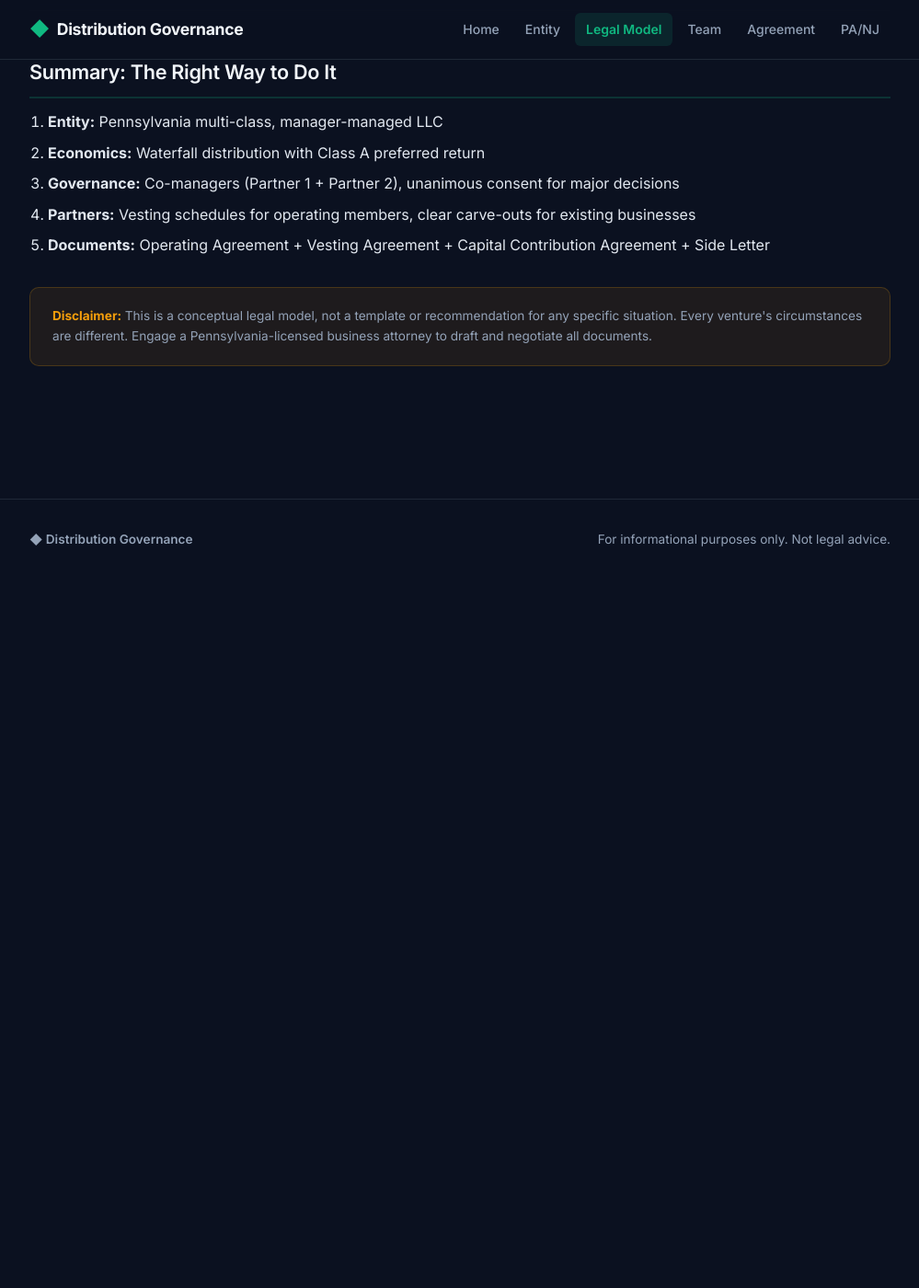
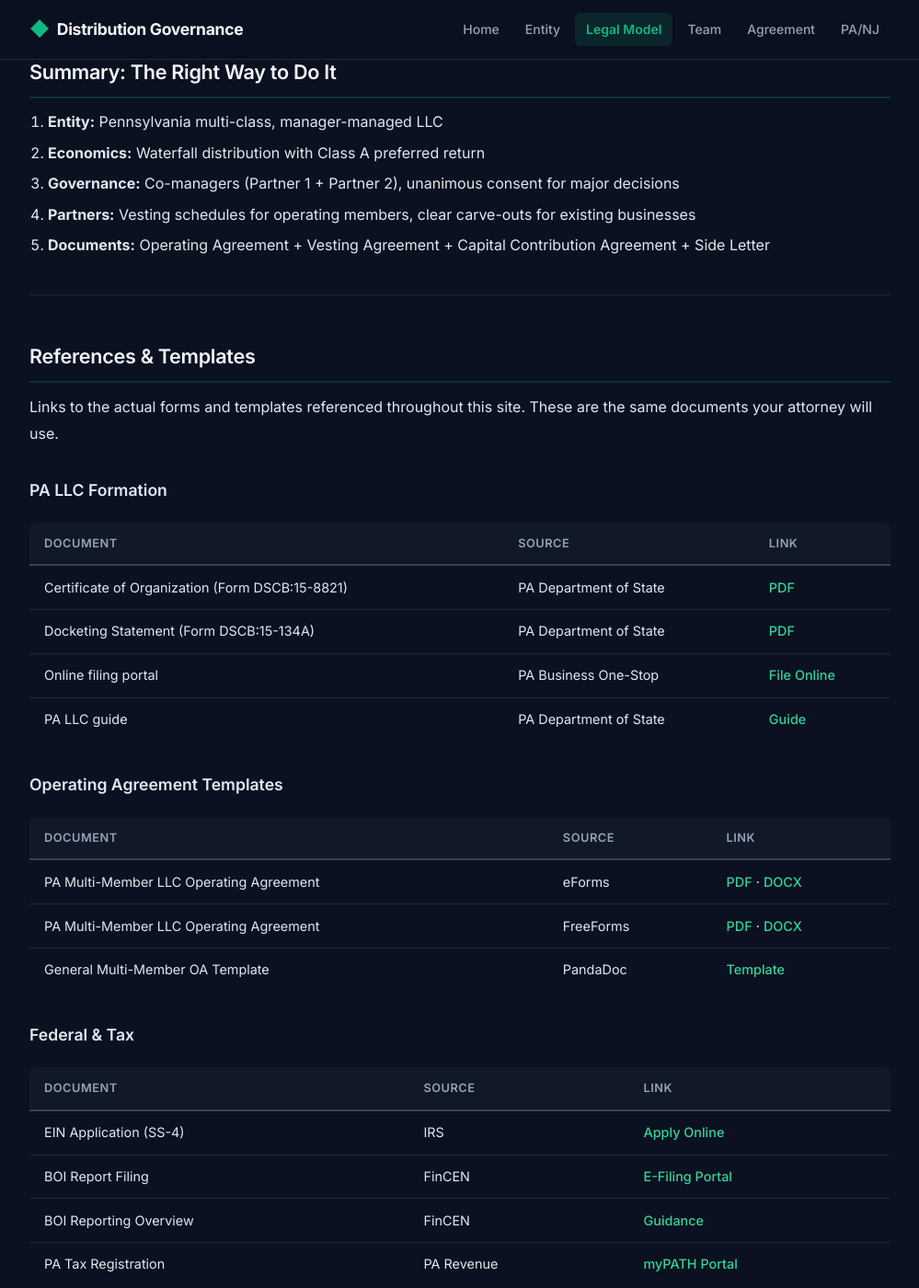
Before and after one commit to techmore/Distribution_Governance, a Jekyll site: the page built from legal-model.md, in a window 1280 px wide and 1400 px high, scrolled down 7457 px. Shown: the whole window at 92% size, without its empty margins (140-1139 px from the left). Built offline with Jekyll 4.4.1, drawn with Linux system fonts in a browser that asks for light colours; before the commit the page ends 8087 px from its top, so only the background shows below that; some of the changed text lies outside the part shown.

Commit message:
Add reference links to templates, forms, and regulatory resources throughout the site

```diff
--- a/legal-model.md
+++ b/legal-model.md
@@ -209,16 +209,16 @@ Not critical for a distribution business, but worth documenting:
 
 ### Recommended Process
 
-| Step | Action | Who |
-|------|--------|-----|
-| 1 | Negotiate economic terms (who gets what) | All members |
-| 2 | Draft Operating Agreement | Attorney |
-| 3 | File Articles of Organization with PA | Attorney or members |
-| 4 | Draft side letters (vesting, carve-outs, capital) | Attorney |
-| 5 | Execute all documents | All members |
-| 6 | Open bank account, obtain EIN | Partner 1 |
-| 7 | Register for PA taxes | Partner 2 |
-| 8 | File BOI report (Corporate Transparency Act) | Partner 2 |
+| Step | Action | Who | Reference |
+|------|--------|-----|-----------|
+| 1 | Negotiate economic terms (who gets what) | All members | — |
+| 2 | Draft Operating Agreement | Attorney | [PA Multi-Member OA Template](https://eforms.com/download/2016/01/pennsylvania-multi-member-llc-operating-agreement-template.pdf) |
+| 3 | File Articles of Organization with PA | Attorney or members | [DSCB Form 15-8821 (PDF)](https://www.pa.gov/content/dam/copapwp-pagov/en/dos/programs/business/forms/offsite-forms/15-8821-Cert-of-Org-Dom-LLC.pdf) · [File Online](https://www.corporations.pa.gov/) |
+| 4 | Draft side letters (vesting, carve-outs, capital) | Attorney | — |
+| 5 | Execute all documents | All members | — |
+| 6 | Open bank account, obtain EIN | Partner 1 | [IRS EIN Application](https://www.irs.gov/businesses/small-businesses-self-employed/apply-for-an-employer-identification-number-ein-online) |
+| 7 | Register for PA taxes | Partner 2 | [PA myPATH](https://mypath.pa.gov/) |
+| 8 | File BOI report (if required) | Partner 2 | [FinCEN BOI E-Filing](https://boiefiling.fincen.gov/) · [BOI Instructions](https://www.fincen.gov/boi) |
 
 ### Timeline
 
@@ -246,6 +246,46 @@ Not critical for a distribution business, but worth documenting:
 4. **Partners:** Vesting schedules for operating members, clear carve-outs for existing businesses
 5. **Documents:** Operating Agreement + Vesting Agreement + Capital Contribution Agreement + Side Letter
 
+---
+
+## References & Templates
+
+Links to the actual forms and templates referenced throughout this site. These are the same documents your attorney will use.
+
+### PA LLC Formation
+
+| Document | Source | Link |
+|----------|--------|------|
+| Certificate of Organization (Form DSCB:15-8821) | PA Department of State | [PDF](https://www.pa.gov/content/dam/copapwp-pagov/en/dos/programs/business/forms/offsite-forms/15-8821-Cert-of-Org-Dom-LLC.pdf) |
+| Docketing Statement (Form DSCB:15-134A) | PA Department of State | [PDF](https://www.pa.gov/content/dam/copapwp-pagov/en/dos/resources/business/forms/15-134A%20Docketing%20statement%20creation.pdf) |
+| Online filing portal | PA Business One-Stop | [File Online](https://www.corporations.pa.gov/) |
+| PA LLC guide | PA Department of State | [Guide](https://www.pa.gov/agencies/dos/programs/business/types-of-filings-and-registrations/pennsylvania-limited-liability-company) |
+
+### Operating Agreement Templates
+
+| Document | Source | Link |
+|----------|--------|------|
+| PA Multi-Member LLC Operating Agreement | eForms | [PDF](https://eforms.com/download/2016/01/pennsylvania-multi-member-llc-operating-agreement-template.pdf) · [DOCX](https://eforms.com/download/2016/01/pennsylvania-multi-member-llc-operating-agreement-template.docx) |
+| PA Multi-Member LLC Operating Agreement | FreeForms | [PDF](https://freeforms.com/wp-content/uploads/2024/02/Pennsylvania-Multi-Member-LLC-Operating-Agreement-Form.pdf) · [DOCX](https://freeforms.com/wp-content/uploads/2024/02/Pennsylvania-Multi-Member-LLC-Operating-Agreement-Form.docx) |
+| General Multi-Member OA Template | PandaDoc | [Template](https://www.pandadoc.com/pennsylvania-operating-agreement-templates) |
+
+### Federal & Tax
+
+| Document | Source | Link |
+|----------|--------|------|
+| EIN Application (SS-4) | IRS | [Apply Online](https://www.irs.gov/businesses/small-businesses-self-employed/apply-for-an-employer-identification-number-ein-online) |
+| BOI Report Filing | FinCEN | [E-Filing Portal](https://boiefiling.fincen.gov/) |
+| BOI Reporting Overview | FinCEN | [Guidance](https://www.fincen.gov/boi) |
+| PA Tax Registration | PA Revenue | [myPATH Portal](https://mypath.pa.gov/) |
+
+### PA Cannabis Regulation
+
+| Document | Source | Link |
+|----------|--------|------|
+| PA Medical Marijuana Act (Act 16) | PA General Assembly | [Statute](https://www.legis.state.pa.us/cfdocs/legis/li/uconsCheck.cfm?yr=2016&sessInd=0&act=16) |
+| NJ CREAMMA (P.L. 2021, c. 16) | NJ Legislature | [Statute](https://pub.njleg.gov/bills/2020/PL21/16_.HTM) |
+| NJ CRC Licensing | NJ Cannabis Regulatory Commission | [Website](https://www.nj.gov/cannabis/) |
+
 <div class="disclaimer">
   <strong>Disclaimer:</strong> This is a conceptual legal model, not a template or recommendation for any specific situation. Every venture's circumstances are different. Engage a Pennsylvania-licensed business attorney to draft and negotiate all documents.
 </div>
```
